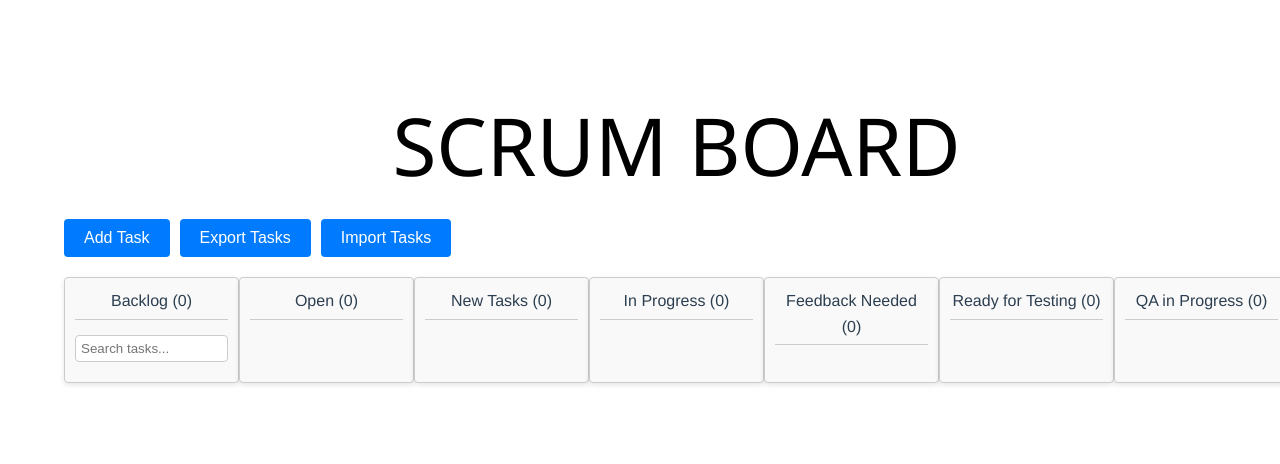
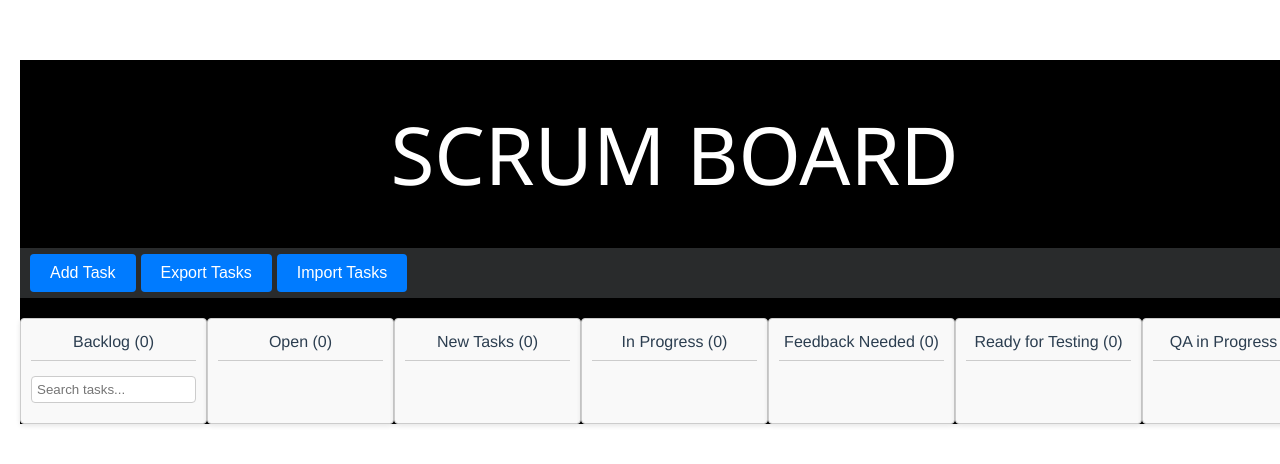
Before and after one commit to muhammad-usama-anjum/Scrum-Board-in-vue, a Vue app in the folder scrum-board/: page / in a window 1280 px wide. Shown: the part 158-622 px from the top of the page. Built offline with nearby package versions, Linux system fonts and the light colour scheme.

Commit message:
enhanced css

```diff
--- a/scrum-board/src/App.vue
+++ b/scrum-board/src/App.vue
@@ -22,5 +22,7 @@ export default {
   -moz-osx-font-smoothing: grayscale;
   text-align: center;
   color: #2c3e50;
+  margin: 0%;
+  padding: 10px;
 }
 </style>
--- a/scrum-board/src/components/ScrumBoard.vue
+++ b/scrum-board/src/components/ScrumBoard.vue
@@ -1,11 +1,13 @@
 <template>
   <div class="scrum-board">
     <h1>SCRUM BOARD</h1>
+    <div class="md">
     <div class="action-buttons">
       <button @click="showAddTaskForm" class="add-task-btn">Add Task</button>
       <button @click="exportTasks" class="export-tasks-btn">Export Tasks</button>
       <button @click="triggerFileInput" class="import-tasks-btn">Import Tasks</button>
       <input type="file" ref="fileInput" @change="importTasks" style="display: none;" accept=".json"/>
+    </div>
     </div>
 
     <div class="columns-container">
@@ -329,10 +331,12 @@ export default {
     display: flex;
     flex-direction: column;
     align-items: center;
+    background-color: black;
   }
 
   .scrum-board h1{
-    color: black;
+    margin-top: 30px;
+    color: white;
     font-family: 'Segoe UI', Tahoma, Geneva, Verdana, sans-serif;
     font-size: 5rem;
     margin-bottom: 10px;
@@ -345,6 +349,14 @@ export default {
     margin-bottom: 20px;
   }
 
+  .md{
+    height: 50px;
+    width: 100%;
+    background-color: #292b2c;
+    margin: 20px;
+    padding-top: 6px;
+  }
+
   .add-task-btn {
     padding: 10px 20px;
     font-size: 16px;
@@ -353,7 +365,8 @@ export default {
     border: none;
     border-radius: 4px;
     cursor: pointer;
-    margin-right: 10px;
+    margin-right: 5px;
+    margin-left: 10px;
   }
 
   .import-tasks-btn {
@@ -364,7 +377,7 @@ export default {
     border: none;
     border-radius: 4px;
     cursor: pointer;
-    margin-right: 10px;
+    margin-right: 5px;
   }
 
   .export-tasks-btn{
@@ -375,7 +388,7 @@ export default {
     border: none;
     border-radius: 4px;
     cursor: pointer;
-    margin-right: 10px;
+    margin-right: 5px;
   }
 
   .columns-container {
@@ -383,11 +396,13 @@ export default {
     justify-content: space-around;
     width: 100%;
     margin-bottom: 20px;
+    margin: 0%;
+    padding: 0%;
   }
 
   .column {
     flex: 1;
-    min-width: 175px;
+    min-width: 187px;
     max-width: 300px;
     border: 1px solid #ccc;
     border-radius: 4px;
```
